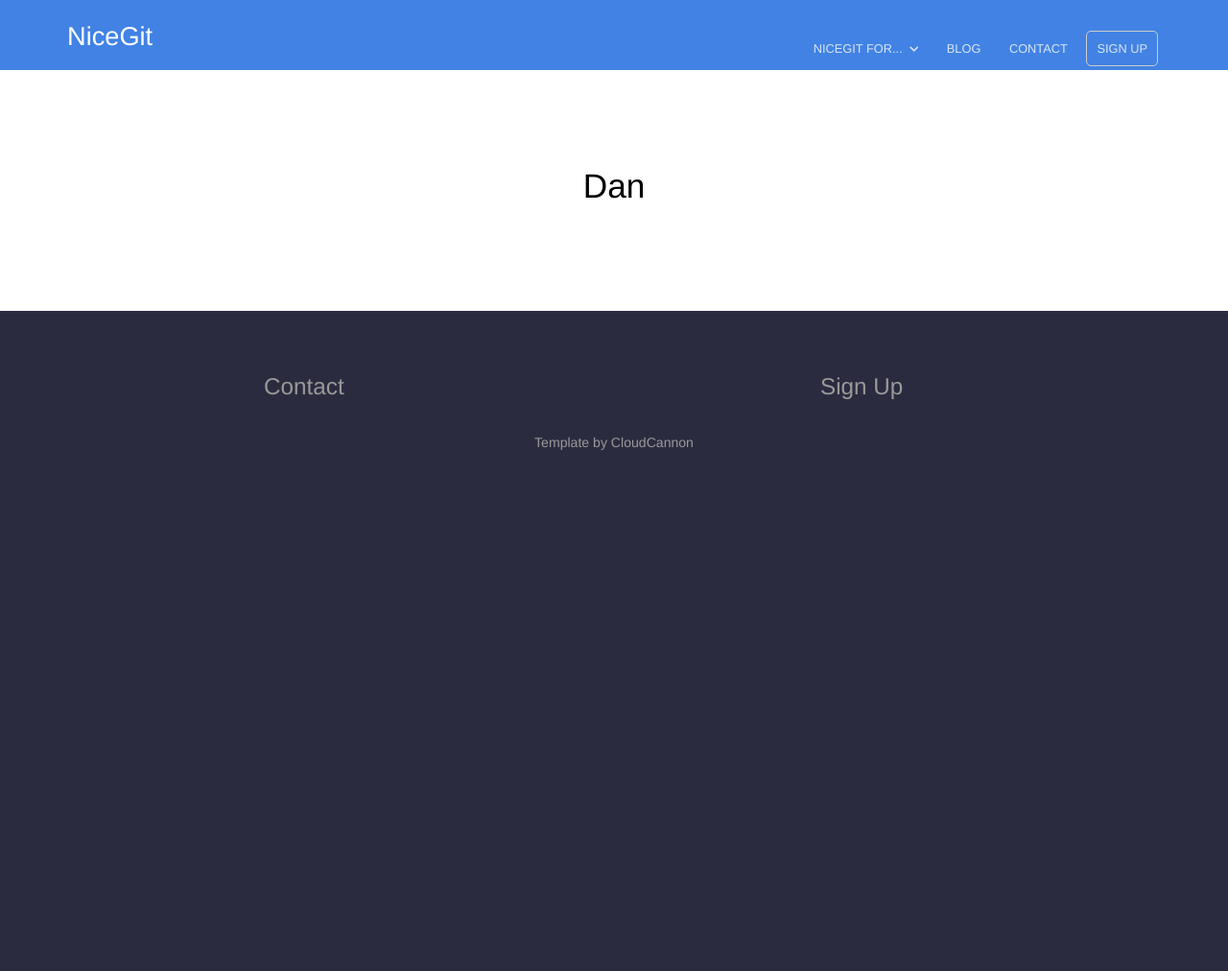
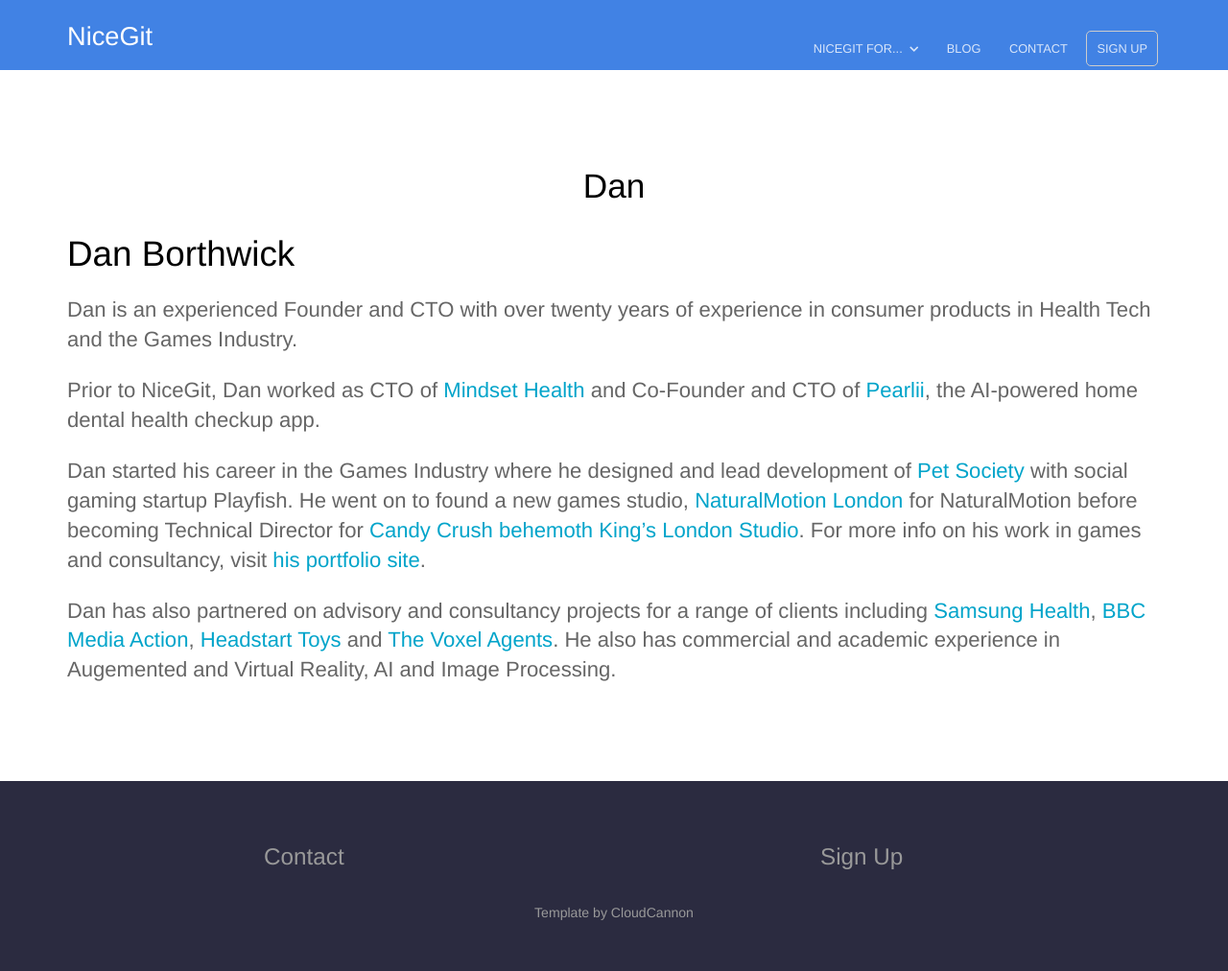
Before and after one commit to NiceGitTeam/Web, a Jekyll site: the page built from _staff_members/dan.md, in a window 1280 px wide. Shown: the whole page at 96% size. Built offline with Jekyll 4.4.1, drawn with Linux system fonts in a browser that asks for light colours; comment, search, counter and statistics services are not loaded; before the commit the page ends 900 px from its top, so only the background shows below that.

Commit message:
Add Ash to staff members. Blurb for Dan. Show blog post authors.

```diff
--- a/_staff_members/dan.md
+++ b/_staff_members/dan.md
@@ -4,5 +4,16 @@
 image_path: /images/authors/Dan 2023.jpg
 linkedin: danborthwick
 twitter:
-blurb: Dan Borthwick is NiceGit's founder and CEO
+blurb: Dan Borthwick is NiceGit's founder and CEO.
+priority: 1
 ---
+
+# Dan Borthwick
+
+Dan is an experienced Founder and CTO with over twenty years of experience in consumer products in Health Tech and the Games Industry.
+
+Prior to NiceGit, Dan worked as CTO of [Mindset Health](https://mindsethealth.com) and Co-Founder and CTO of [Pearlii](https://www.forbes.com.au/news/innovation/how-to-fill-holes-in-dental-care-without-seeing-a-dentist/), the AI-powered home dental health checkup app.
+
+Dan started his career in the Games Industry where he designed and lead development of [Pet Society](https://petpedia.fandom.com/wiki/Pet_Society) with social gaming startup Playfish. He went on to found a new games studio, [NaturalMotion London](https://www.naturalmotion.com/london-studio/) for NaturalMotion before becoming Technical Director for [Candy Crush behemoth King's London Studio](https://careers.king.com/us/en/london). For more info on his work in games and consultancy, visit [his portfolio site](https://smartcasual.cc/).
+
+Dan has also partnered on advisory and consultancy projects for a range of clients including [Samsung Health](https://www.samsung.com/au/apps/samsung-health/), [BBC Media Action](https://www.bbc.co.uk/mediaaction/), [Headstart Toys](https://headstartint.com/) and [The Voxel Agents](https://www.thevoxelagents.com/). He also has commercial and academic experience in Augemented and Virtual Reality, AI and Image Processing.
--- a/about.html
+++ b/about.html
@@ -4,10 +4,12 @@
 ---
 <p class="editor-link" style="text-align: center;"><a href="cloudcannon:collections/_staff_members/" class="btn"><strong>&#9998;</strong> Manage Staff members</a></p>
 <ul class="staff">
-	{% for person in site.staff_members %}
+	{% assign sorted_staff = site.staff_members | sort: 'priority' %}
+	{% for person in sorted_staff %}
 		<li>
 			<div class="square-image"><img src="{% include relative-src.html src=person.image_path %}" alt="{{ person.name }}"/></div>
-			<div class="name"><a target="_blank" href="https://www.linkedin.com/in/{{ person.linkedin }}">{{ person.name }}</a></div>
+			<!-- <div class="name"><a target="_blank" href="https://www.linkedin.com/in/{{ person.linkedin }}">{{ person.name }}</a></div> -->
+			 <div class="name"><a target="_blank" href="/staff_members/{{ person.slug }}">{{ person.name }}</a></div>
 			<div class="position">{{ person.position }}</div>
 		</li>
 	{% endfor %}
```
Also changed, not shown: _posts/2025-05-01-pitch-night.md (+1 -1 lines), _staff_members/ashley.md (added, +15 -0 lines), images/authors/ashley-law-smith.jpg (added).
